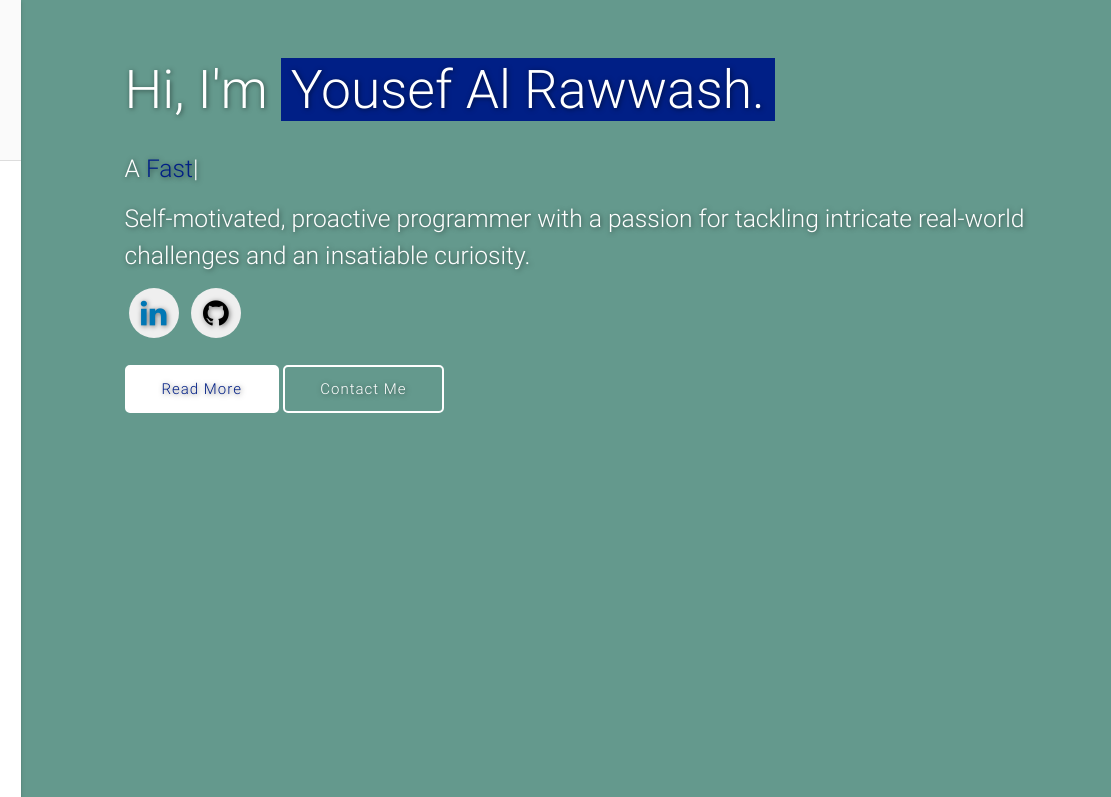
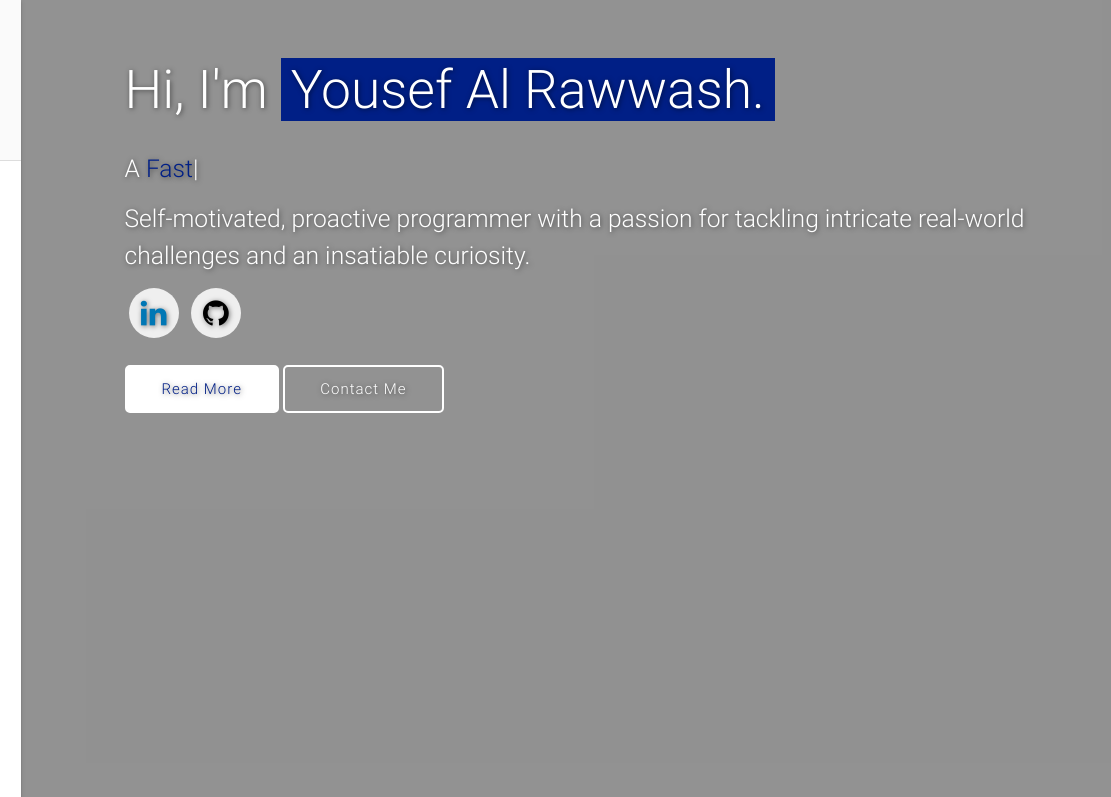
Before and after one commit to rawwash/rawwash.github.io, a plain HTML site: page index.html in a window 1280 px wide. Shown: the top 797 px of the page, 169-1280 px from the left. Drawn offline with nearby package versions, Linux system fonts and the light colour scheme.

Commit message:
changing color

```diff
--- a/index.html
+++ b/index.html
@@ -199,7 +199,7 @@
   <!-- Main Content-->
   <main>
     <!-- First Section: Heading lines and image -->
-    <section id="intro" class="section scrollspy full-height">
+    <section id="intro" class="section scrollspy full-height" style="background-color: #F2F2F2;">
       <div class="overlay"></div>
       <div class="container">
         <div class="col-md-9">
```
